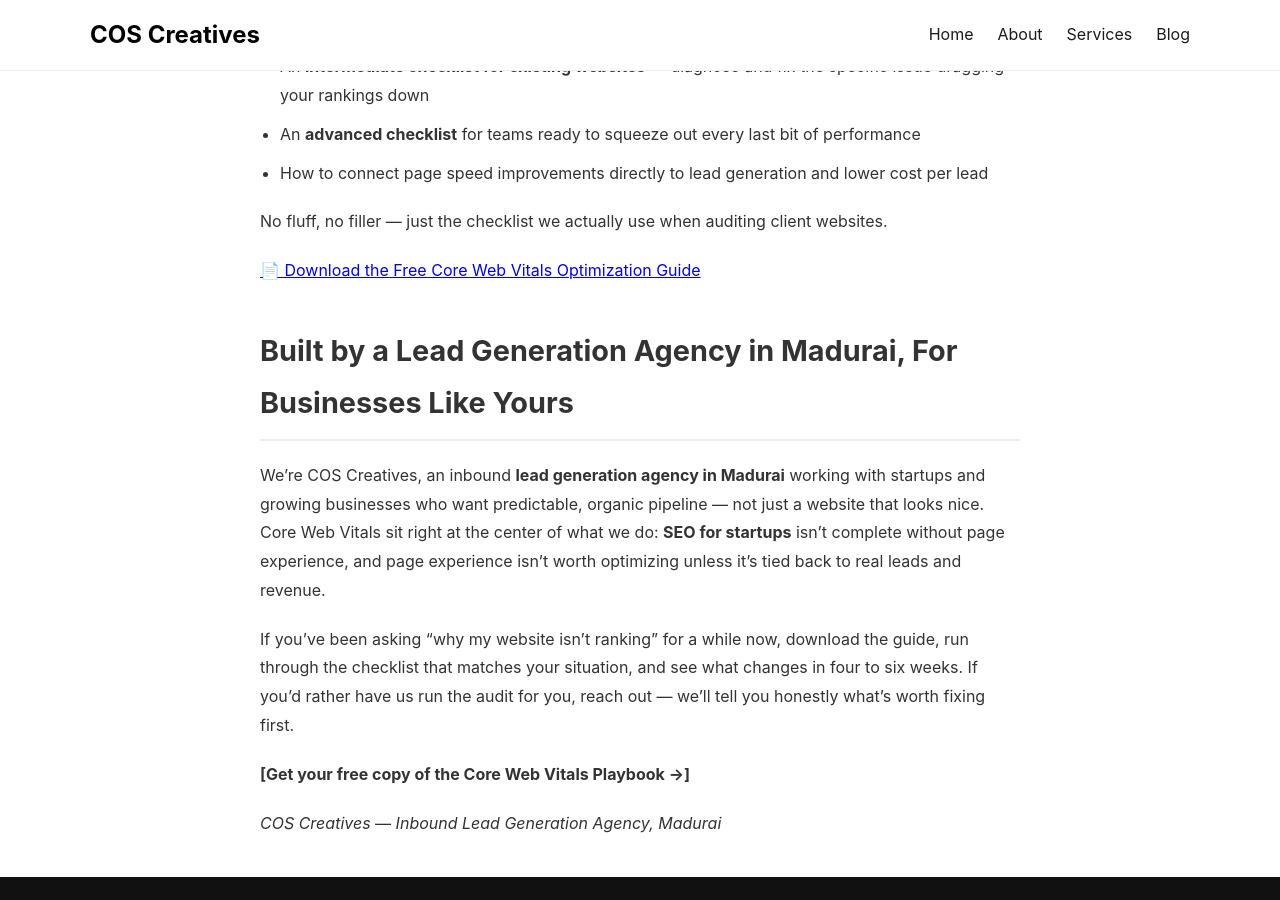
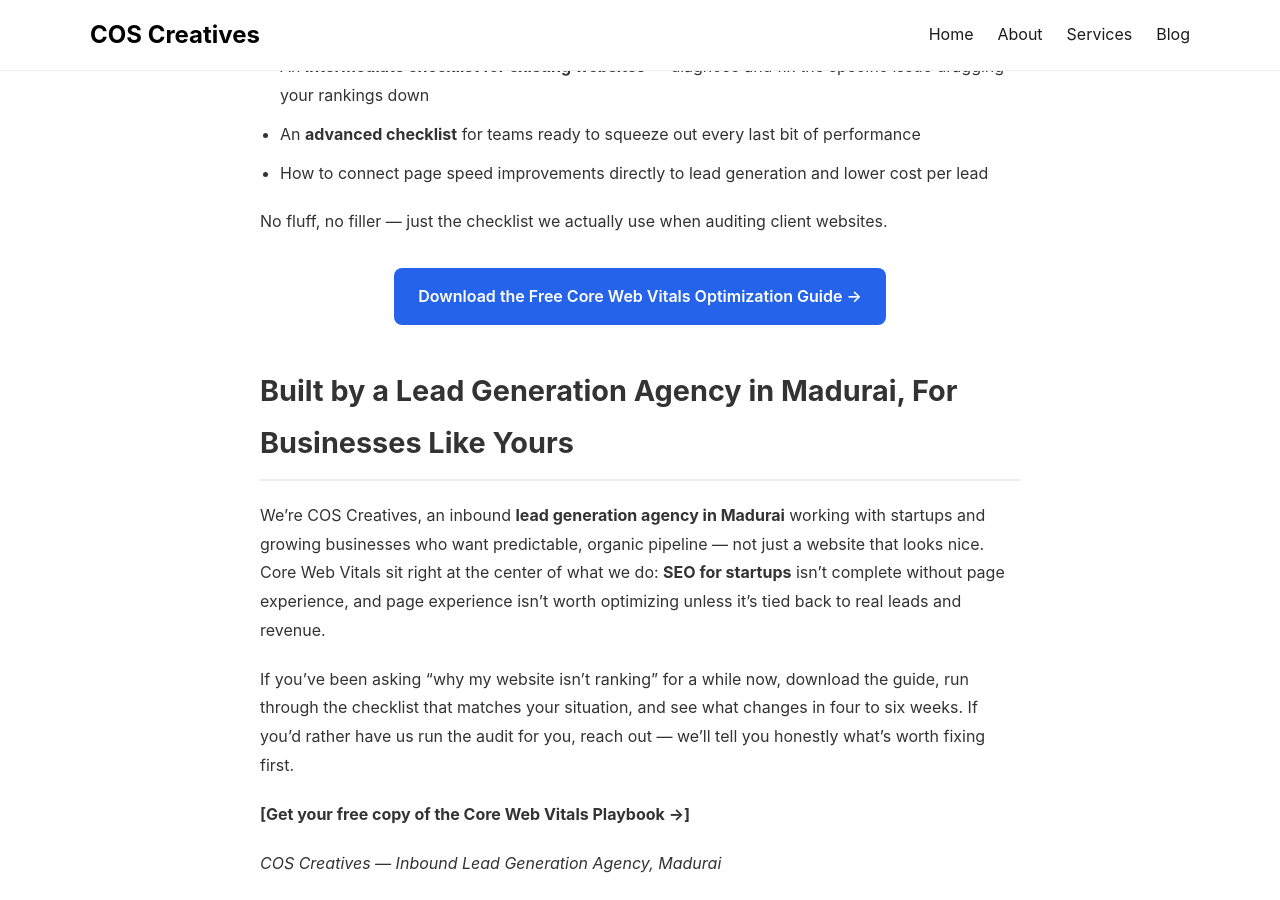
Before and after one commit to coscreativez-main/website, a Jekyll site: the page built from _posts/2026-07-19-why-my-website-isnt-ranking.md, in a window 1280 px wide and 900 px high, scrolled down 1986 px. Built offline with Jekyll 4.4.1, drawn with Linux system fonts in a browser that asks for light colours; some of the changed lines change nothing that is shown.

Commit message:
Update 2026-07-19-why-my-website-isnt-ranking.md

```diff
--- a/_posts/2026-07-19-why-my-website-isnt-ranking.md
+++ b/_posts/2026-07-19-why-my-website-isnt-ranking.md
@@ -44,12 +44,14 @@
 
 No fluff, no filler — just the checklist we actually use when auditing client websites.
 
-<a href="/assets/resources/Core-Web-Vitals-Optimization-Guide-COS-Creatives.pdf"
-   class="download-btn"
-   target="_blank"
-   rel="noopener">
-    📄 Download the Free Core Web Vitals Optimization Guide
-</a>
+<div style="text-align: center; margin: 2rem 0;">
+    <a href="/assets/resources/Core-Web-Vitals-Optimization-Guide-COS-Creatives.pdf"
+       target="_blank"
+       rel="noopener"
+       style="display:inline-block;padding:14px 24px;background:#2563eb;color:#fff;text-decoration:none;border-radius:8px;font-weight:600;">
+      Download the Free Core Web Vitals Optimization Guide →
+    </a>
+</div>
 
 ## Built by a Lead Generation Agency in Madurai, For Businesses Like Yours
 
```
